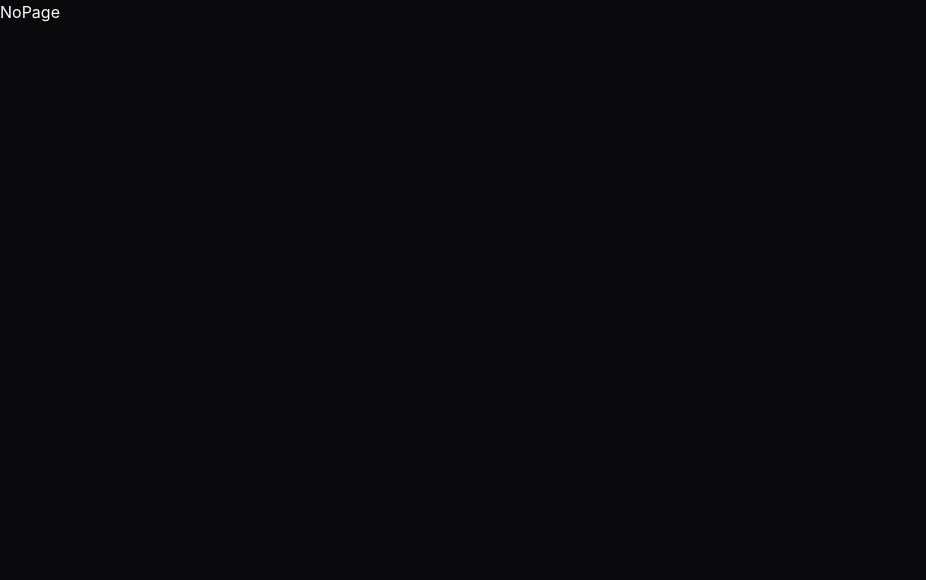
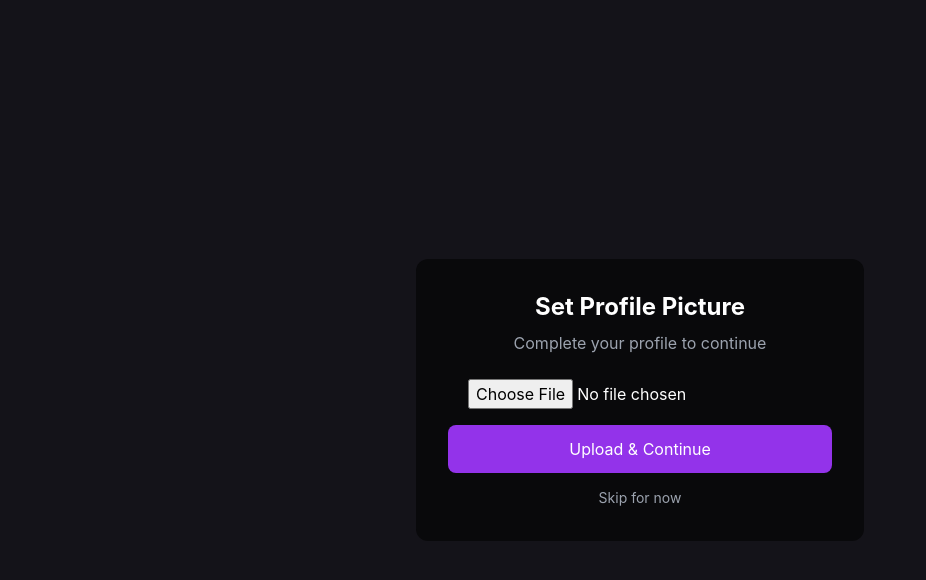
Before and after one commit to RudraPandyaa/GenUI, a React (Vite) app in the folder Client/: page /setup-profile in a window 1280 px wide. Shown: the top 580 px of the page, without its empty margins (0-926 px from the left). Built offline with nearby package versions, Linux system fonts and the light colour scheme; sample sign-in values are in the browser's storage.

Commit message:
git commit -m "Fix auth flow and profile upload JWT verification"

```diff
--- a/Client/src/App.jsx
+++ b/Client/src/App.jsx
@@ -7,6 +7,7 @@ import Login from "./pages/Login";
 import Signup from "./pages/Signup.jsx";
 import ForgotPassword from "./pages/ForgotPassword";
 import NoPage from "./pages/NoPage";
+import SetupProfile from "./pages/SetupProfile";
 
 import { SettingsProvider } from "./components/SettingsContext.jsx";
 
@@ -23,6 +24,7 @@ const App = () => {
           <Route path="/login" element={<Login />} />
           <Route path="/signup" element={<Signup />} />
           <Route path="/forgot-password" element={<ForgotPassword />} />
+          <Route path="/setup-profile" element={<SetupProfile />} />
 
           {/* 404 Page */}
           <Route path="*" element={<NoPage />} />
--- a/Client/src/pages/Home.jsx
+++ b/Client/src/pages/Home.jsx
@@ -44,6 +44,20 @@ const Home = () => {
   const [framework, setFramework] = useState(FRAMEWORK_OPTIONS[0]);
   const [code, setCode] = useState("");
   const [loading, setLoading] = useState(false);
+
+  useEffect(() => {
+    const profileDone = localStorage.getItem("profileComplete");
+
+    if (profileDone !== "true") {
+      navigate("/setup-profile");
+    }
+  }, []);
+
+
+
+  // if (userProfileDone === "false") {
+  //   navigate("/setup-profile");
+  // }
 
   // =========================================================
   //                     AUTH CHECK
--- a/Client/src/pages/Login.jsx
+++ b/Client/src/pages/Login.jsx
@@ -6,6 +6,7 @@ import { authService } from '../services/auth';
 import { ClipLoader } from 'react-spinners';
 
 const Login = () => {
+
   const navigate = useNavigate();
   const [loading, setLoading] = useState(false);
   const [formData, setFormData] = useState({
@@ -31,11 +32,22 @@ const Login = () => {
 
       if (response.token) {
         localStorage.setItem("token", response.token);
-        toast.success(response.message);
-        navigate("/");
-      } else {
-        toast.error(response.message);
+        localStorage.setItem("tokenTime", Date.now());
+
+        // ✅ THIS WAS MISSING
+        localStorage.setItem(
+          "profileComplete",
+          response.user?.isProfileComplete
+        );
+
+        if (!response.user?.isProfileComplete) {
+          navigate("/setup-profile");
+        } else {
+          navigate("/");
+        }
       }
+
+
 
     } catch (error) {
       toast.error(error.message || "Something went wrong");
--- /dev/null
+++ b/Client/src/pages/SetupProfile.jsx
@@ -0,0 +1,120 @@
+import React, { useEffect, useState } from "react";
+import { toast } from "react-toastify";
+import { useNavigate } from "react-router-dom";
+
+const BASE_URL = "https://genui-9lkq.onrender.com/api/auth";
+// const BASE_URL = "http://localhost:5000/api/auth";
+
+const SetupProfile = () => {
+  const navigate = useNavigate();
+
+  const [image, setImage] = useState(null);
+  const [loading, setLoading] = useState(false);
+  const [token, setToken] = useState(null); // ✅ FIX
+
+  // ✅ Auth check (runs once)
+  useEffect(() => {
+    const storedToken = localStorage.getItem("token");
+    if (!storedToken) {
+      navigate("/login");
+    } else {
+      setToken(storedToken);
+    }
+  }, [navigate]);
+
+  const uploadImage = async () => {
+    if (!image) {
+      toast.error("Please select an image");
+      return;
+    }
+
+    if (!token) {
+      toast.error("Authentication failed. Please login again.");
+      navigate("/login");
+      return;
+    }
+
+    const formData = new FormData();
+    formData.append("profilePic", image);
+
+    setLoading(true);
+    try {
+      const res = await fetch(`${BASE_URL}/upload-profile-pic`, {
+        method: "POST",
+        headers: {
+          Authorization: `Bearer ${token}`, // ✅ NOW ACTUALLY VALID
+        },
+        body: formData,
+      });
+
+      const data = await res.json();
+      if (!res.ok) throw new Error(data.message || "Upload failed");
+
+      localStorage.setItem("profileComplete", "true");
+      toast.success("Profile updated successfully");
+      navigate("/");
+    } catch (err) {
+      toast.error(err.message);
+    } finally {
+      setLoading(false);
+    }
+  };
+
+  const skipProfile = async () => {
+    if (!token) {
+      toast.error("Authentication failed. Please login again.");
+      navigate("/login");
+      return;
+    }
+
+    try {
+      const res = await fetch(`${BASE_URL}/skip-profile-pic`, {
+        method: "POST",
+        headers: {
+          Authorization: `Bearer ${token}`,
+        },
+      });
+
+      const data = await res.json();
+      if (!res.ok) throw new Error(data.message || "Request failed");
+
+      localStorage.setItem("profileComplete", "true");
+      navigate("/");
+    } catch (err) {
+      toast.error(err.message);
+    }
+  };
+
+  return (
+    <div className="min-h-screen flex items-center justify-center bg-[#141319] text-white">
+      <div className="bg-[#09090B] p-8 rounded-xl w-full max-w-md text-center">
+        <h2 className="text-2xl font-bold mb-2">Set Profile Picture</h2>
+        <p className="text-gray-400 mb-6">Complete your profile to continue</p>
+
+        <input
+          type="file"
+          accept="image/*"
+          onChange={(e) => setImage(e.target.files[0])}
+          className="mb-4"
+        />
+
+        <button
+          onClick={uploadImage}
+          disabled={loading}
+          className="w-full py-3 bg-purple-600 rounded-lg mb-3 disabled:opacity-50"
+        >
+          {loading ? "Uploading..." : "Upload & Continue"}
+        </button>
+
+        <button
+          onClick={skipProfile}
+          className="w-full text-sm text-gray-400 hover:underline"
+        >
+          Skip for now
+        </button>
+      </div>
+    </div>
+  );
+};
+
+export default SetupProfile;
--- a/Client/src/pages/Signup.jsx
+++ b/Client/src/pages/Signup.jsx
@@ -29,13 +29,22 @@ const Signup = () => {
     setLoading(true);
     try {
       const response = await authService.signup(
-      formData.username,
-      formData.email,
-      formData.password
+        formData.username,
+        formData.email,
+        formData.password
       );
 
-      toast.success(response.message);
-      navigate("/login");
+      if (response.token) {
+        localStorage.setItem("token", response.token);
+        localStorage.setItem("tokenTime", Date.now());
+        localStorage.setItem(
+          "profileComplete",
+          String(response.isProfileComplete)
+        );
+
+        navigate("/setup-profile");
+      }
+
 
     } catch (error) {
       toast.error("An error occurred during signup");
--- a/Client/src/services/auth.js
+++ b/Client/src/services/auth.js
@@ -1,4 +1,5 @@
 const BASE_URL = "https://genui-9lkq.onrender.com/api/auth";
+// const BASE_URL = "http://localhost:5000/api/auth";
 
 export const authService = {
 
@@ -8,8 +9,17 @@ export const authService = {
       headers: { "Content-Type": "application/json" },
       body: JSON.stringify({ username, email, password })
     });
-    return await res.json();
+
+    const data = await res.json();
+
+    if (data.token) {
+      localStorage.setItem("token", data.token);
+      localStorage.setItem("tokenTime", Date.now());
+    }
+
+    return data;
   },
+
 
   login: async (email, password) => {
     const res = await fetch(`${BASE_URL}/login`, {
```
Also changed, not shown: 3 other files (tests, documents, lock files or other folders).
